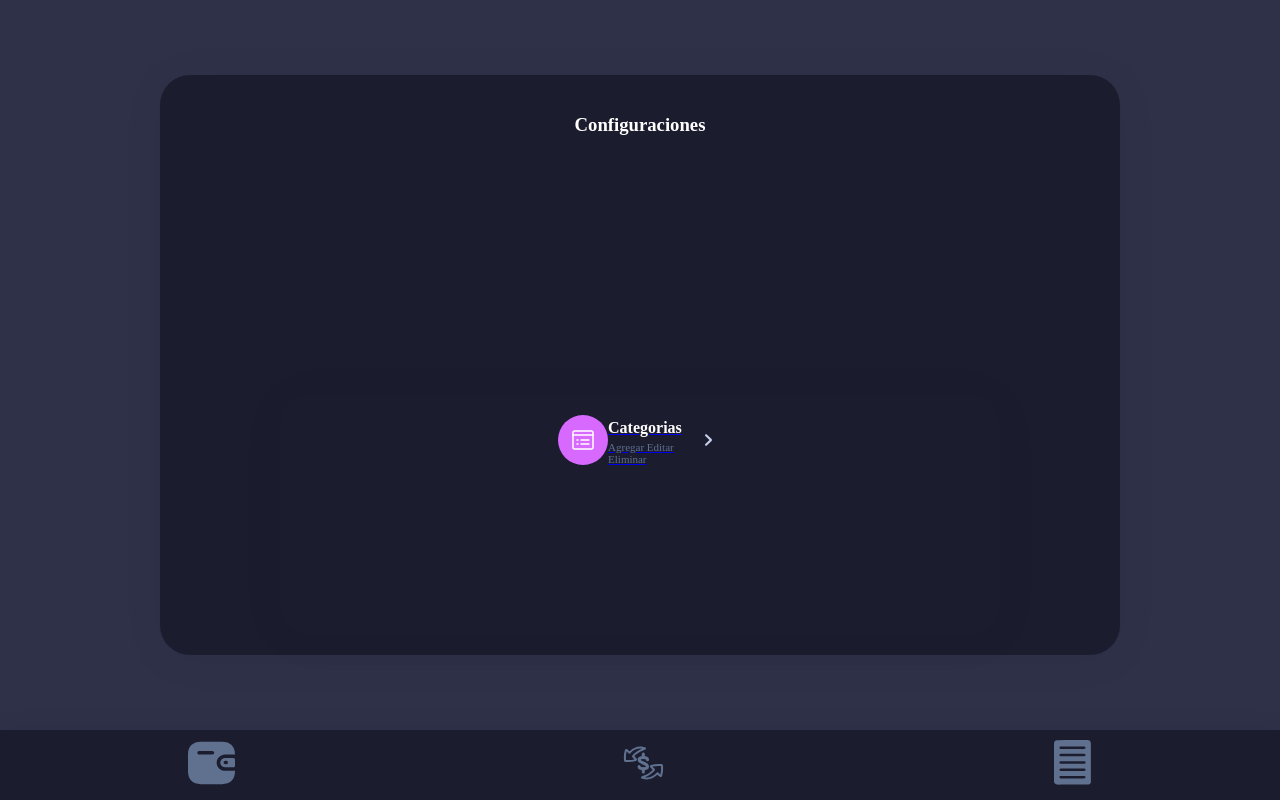
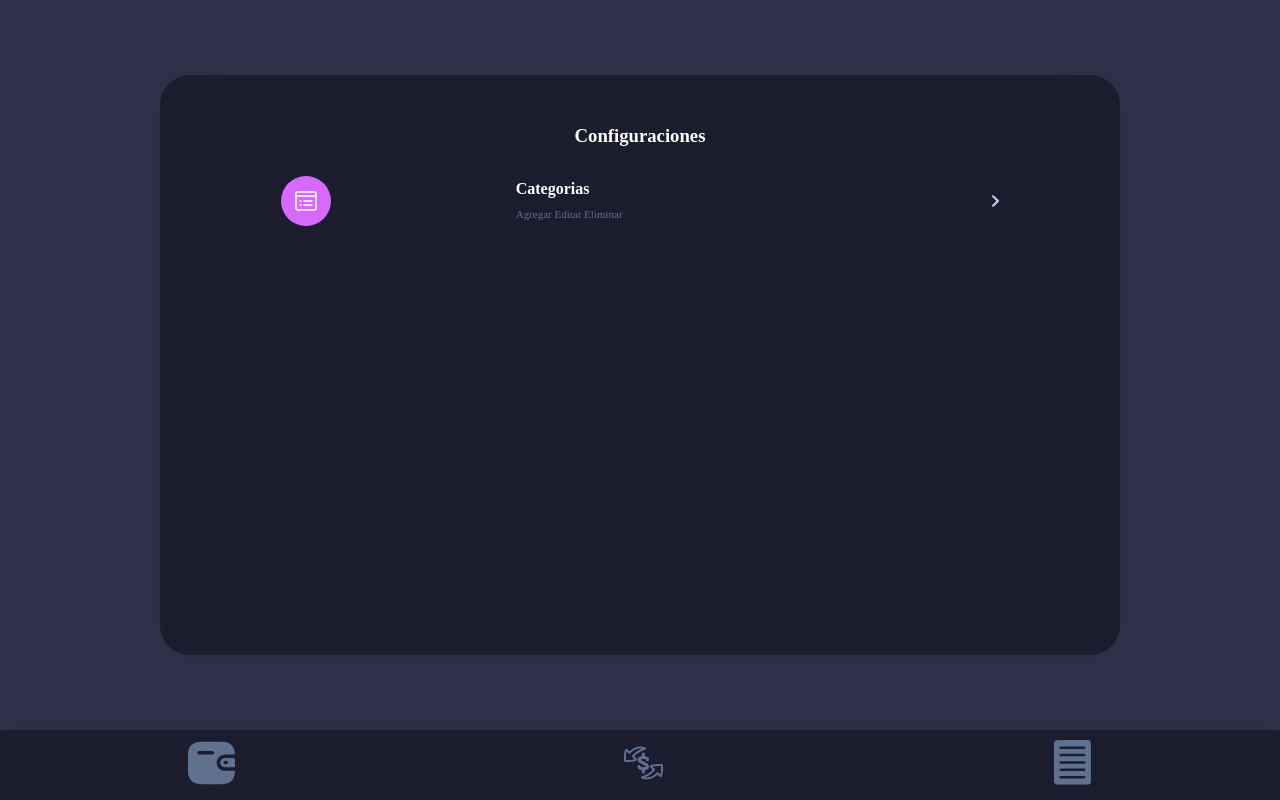
Before and after one commit to juanpa77/App_Control_de_Gastos, a React (Create React App) app: page /config in a window 1280 px wide. Built offline with nearby package versions, Linux system fonts and the light colour scheme.

Commit message:
fixed estyled with emotion in config screen

```diff
--- a/src/components/config/index.tsx
+++ b/src/components/config/index.tsx
@@ -29,17 +29,12 @@ export const Config = ({db}: {db:Idb})=> {
     return(
         <>
             <Title>Configuraciones</Title>
-            <ConfigScreen >
-                <Link to={"/config/category"} >
-                    <ConfigItem onClick={openModalEdit} itemTitle="Categorias" itemDescription="Agregar Editar Eliminar">
+            <ConfigItem itemTitle="Categorias" itemDescription="Agregar Editar Eliminar">
                 <IconCategory/>
             </ConfigItem>
-                </Link>
-            </ConfigScreen>
-        </>
-    )
-}
-    {/* <Modal isOpenModal={isOpenModalEdit} closeModal={closeModalEdit} >
+
+            {/* ----------------REFACTORING IN PROGRES -------------- */}
+            <Modal isOpenModal={isOpenModalEdit} closeModal={closeModalEdit} >
                 <CategoryList >
                     {category?.map((category, i)=> {
                         return(
@@ -55,4 +50,8 @@ export const Config = ({db}: {db:Idb})=> {
             <Modal isOpenModal={isOpenModal} closeModal={closeModal} >
                 <input type='text' onChange={handelInputChange}></input>
                 <SecondaryBtn onClick={addCategroy}>Agregar</SecondaryBtn>
-    </Modal> */}
+            </Modal>
+        {/* --------------------- */}
+        </>
+    )
+}
--- a/src/components/config/styled.js
+++ b/src/components/config/styled.js
@@ -1,8 +1,10 @@
 import styled from "styled-components";
+
 
 export const ConfigScreen = styled.div`
     display: grid;
     grid-template-columns: 1fr;
+    grid-template-rows: 15% 8fr;
     height: 100%;
     width: 75%;
     margin: 75px;
--- a/src/components/configCategory/index.tsx
+++ b/src/components/configCategory/index.tsx
@@ -4,8 +4,11 @@ export const CategoryScreen = ()=> {
 
     return (
         <>
-            <ConfigItem onClick={()=>{}} itemTitle="Alimentos">
+            <ConfigItem itemTitle="Alimentos">
                 <div className="d"></div>
+            </ConfigItem>
+            <ConfigItem itemTitle="Credit" >
+
             </ConfigItem>
         </>
     )
--- a/src/components/configItem/index.tsx
+++ b/src/components/configItem/index.tsx
@@ -1,5 +1,5 @@
 import { ReactNode } from "react"
-import { IconContainer, Item } from "./styled"
+import { IconContainer, ItemConfigLink } from "./styled"
 import { ReactComponent as NexIcon } from "./assets/nexIcon.svg";
 
 
@@ -7,19 +7,18 @@ interface Props {
     children: ReactNode
     itemTitle: string
     itemDescription?: string
-    onClick: () => void
 }
 
-export const ConfigItem = ({children, onClick, itemTitle, itemDescription}: Props)=> {
+export const ConfigItem = ({children, itemTitle, itemDescription}: Props)=> {
 
     return (
-        <Item onClick={onClick}>
+        <ItemConfigLink to={"/config/category"} >
             <IconContainer>
                 {children}
             </IconContainer>
             <strong>{itemTitle}</strong>
             <p>{itemDescription}</p>
             <NexIcon />
-        </Item>
+        </ItemConfigLink>
     )
 }
--- a/src/components/configItem/styled.js
+++ b/src/components/configItem/styled.js
@@ -1,9 +1,11 @@
 import styled from "styled-components"
+import { Link } from "react-router-dom";
 
-export const Item = styled.div`
+export const ItemConfigLink = styled(Link)`
     display: grid;
     align-items: center;
     justify-content: space-around;
+    align-self: flex-start;
     grid-template-areas: 'II TT TT NN'
                          'II DD DD NN';
     grid-template-rows: repeat(2, 1fr);
@@ -23,6 +25,8 @@ export const Item = styled.div`
     & > svg {
         grid-area: NN;
     }
+    list-style: none;
+    text-decoration: none;
 `
 
 export const IconContainer = styled.div`
```
Lines whose indentation alone changed are shown as unchanged.
